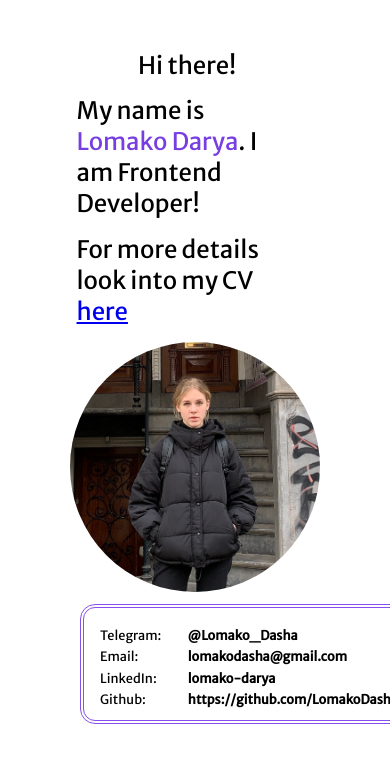
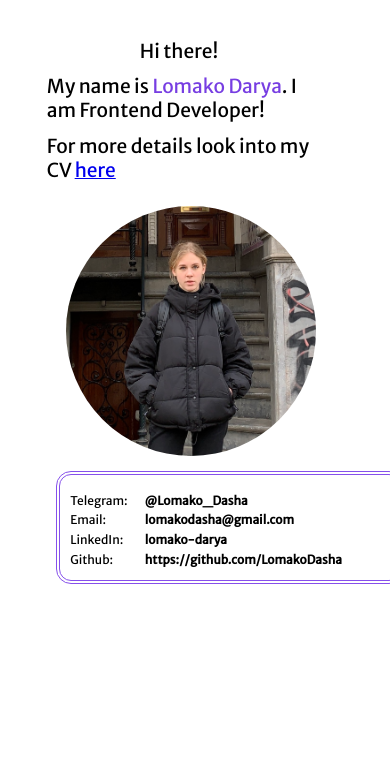
Before and after one commit to LomakoDasha/Lomako_Darya-CV, a plain HTML site: page index.html in a window 390 px wide. Shown: the top 762 px of the page. Drawn offline with Linux system fonts and the light colour scheme.

Commit message:
change styles for mobile size

```diff
--- a/style.css
+++ b/style.css
@@ -7,7 +7,7 @@
 }
 
 .info-about-me{
-  margin: 2%;
+  margin: 1% 1% 5% 1%;
   display: flex;
   flex-direction: column;
   align-items: center;
@@ -79,8 +79,18 @@
 }
 
 @media only screen and (max-width: 480px) {
+  .main {
+    margin: 8% 10% 0 8%;
+  }
+}
+
+@media only screen and (max-width: 480px) {
+  .info-about-me_h2 {
+    font-size: 1.2em;
+  }
+
   .my_contacts{
-    min-width: 330px;
+    min-width: 340px;
   }
 
   .info-about-me{
@@ -90,12 +100,12 @@
   }
 
   .contast1_list{
-    padding: 0.3% 8% 0.3% 5%;
-    font-size: 0.8em;
+    padding: 0.3% 5% 0.3% 3%;
+    font-size: 0.75em;
   }
 
   .contast2_list{
     padding: 0.3%;
-    font-size: 0.8em;
+    font-size: 0.75em;
   }
 }
```
